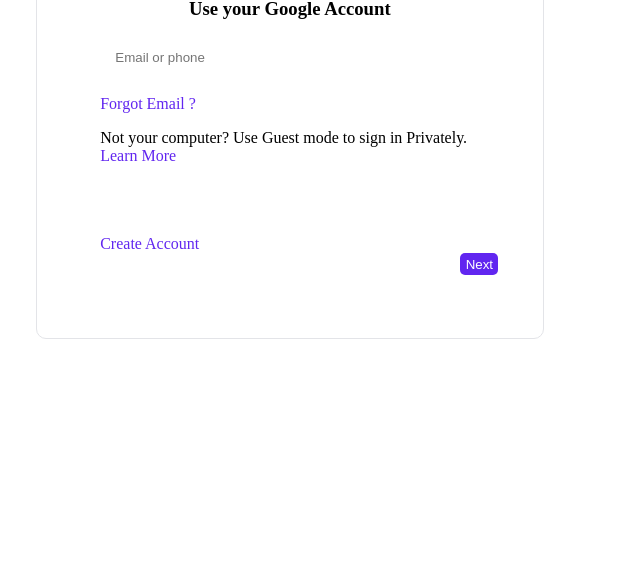
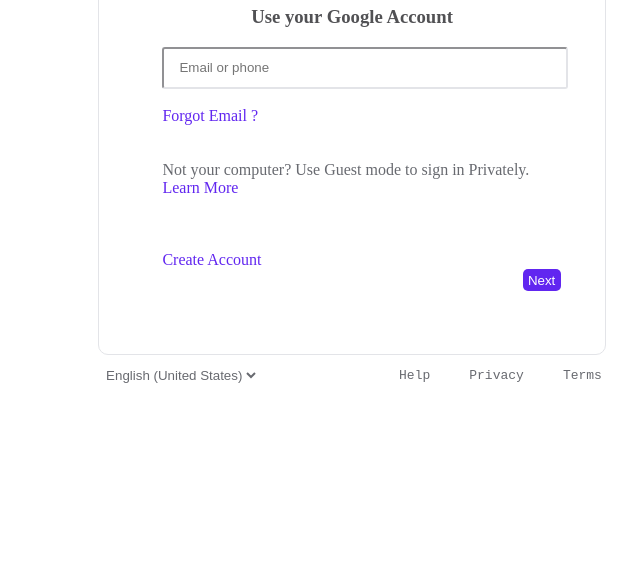
Before and after one commit to saini98/Sass_Assignment_2, a plain HTML site: page signin.html in a window 1280 px wide. Shown: the part 227-800 px from the top of the page, without its empty margins (288-928 px from the left). Drawn offline with Linux system fonts and the light colour scheme.

Commit message:
changes uplaoded

```diff
--- a/signin.html
+++ b/signin.html
@@ -12,18 +12,21 @@
     <link rel="stylesheet" href="style.css">
 </head>
 <body>
+    <div class="main-body">
+
+
     <div class="container-sign-in">
         <div class="wrapper-1">
             <img src="./assets/Google_2015_logo-512.png" alt="">
             <h1>Sign in</h1>
-            <h3>Use your Google Account</h3>
+            <h3 style="color: #515154;">Use your Google Account</h3>
             <input type="text" placeholder=" Email or phone">
         </div>
         <br>
         <div class="wrapper-2">
-            <a href="#">Forgot Email ?</a>
-            <p>Not your computer? Use Guest mode to sign in Privately. <br> <a href="#">Learn More</a></p>
-
+            <a href="#">Forgot Email ?</a><br><br><br>
+            <span>Not your computer? Use Guest mode to sign in Privately. </span>
+            <br> <a href="#">Learn More</a>
         </div>
       <br><br><br>
         <div class="wrapper-3">
@@ -34,7 +37,16 @@
 
 
     </div>
+</div>
+    <footer class="sign-in-footer">
+        <select>
+            <option>English (United States)</option>
+        </select>
 
+        <div class="right">
+            <pre> Help     Privacy     Terms</pre>
+        </div>
+    </footer>
 
 </body>
 </html>
--- a/style.scss
+++ b/style.scss
@@ -1,13 +1,18 @@
 $text-color : #6126f0;
 $base-color: #e3e4e8;
+$normal-color:#686a70;
 
+.main-body
+{
+    display: flex;
+    justify-content: center;
+}
 .container
 {
     border: 2px solid $base-color;
     border-radius: 5px;
     height: 550px;
-    width: 900px;
-    margin-left: 15%;
+    width: 700px;
     display: flex;
     .aside
     {
@@ -31,14 +36,19 @@ $base-color: #e3e4e8;
             margin-left: 4%;
             .input-class
             {
-                border-radius: 5px;
-                padding: 1%;
+                border-color: $base-color;
+                border-radius: 3px;
+                padding: 2%;
                 width: 40%
             }
              .username
             {
                 @extend .input-class;
-                width: 84%;
+                width: 87%;
+            }
+            span
+            {
+                color: $normal-color;
             }
 
         }
@@ -58,8 +68,10 @@ $base-color: #e3e4e8;
             background-color: $text-color;
             padding: 1%;
             border-radius: 5px;
-            width: 10%;
-            margin-left: 55% ;
+            width: 20%;
+            margin-left: 80% ;
+
+
 
         }
     }
@@ -93,6 +105,28 @@ $base-color: #e3e4e8;
 
 }
 
+footer
+{
+    display: flex;
+    justify-content: space-around;
+    // height: 550px;
+    color: $normal-color;
+    select
+    {
+        border: none;
+        background-color: transparent;
+        color: $normal-color;
+    }
+    .right
+    {
+        display: flex;
+        justify-content: space-around;
+        margin-left: -20%;
+    }
+
+
+}
+
 
 
 // Sign-in
@@ -100,13 +134,11 @@ $base-color: #e3e4e8;
 .container-sign-in
 {
     padding: 5%;
-    margin-left: 25%;
     margin-top: 5%;
     display: flex;
     justify-content: center;
     flex-direction: column;
     width: 30%;
-
     border: 1px solid $base-color;
     border-radius: 10px;
     .wrapper-1
@@ -121,8 +153,9 @@ $base-color: #e3e4e8;
         {
             padding: 3%;
             width: 100%;
-            border-radius: 10px ;
-            border: none;
+            border-color: $base-color;
+            border-radius: 3px;
+
         }
     }
 
@@ -132,6 +165,10 @@ $base-color: #e3e4e8;
         {
             text-decoration: none;
             color: $text-color;
+        }
+        span
+        {
+            color:$normal-color;
         }
     }
 
@@ -154,6 +191,25 @@ $base-color: #e3e4e8;
         }
 
     }
+}
+.sign-in-footer
+{
+    display: flex;
+    justify-content: space-around;
+    // height: 550px;
+    color: $normal-color;
+    select
+    {
+        border: none;
+        background-color: transparent;
+        color: $normal-color;
+    }
+    .right
+    {
+        display: flex;
+        justify-content: space-around;
+        margin-left: -50%;
+    }
 
 
 }
```
Also changed, not shown: index.html (+17 -2 lines), style.css, 1 other file.
